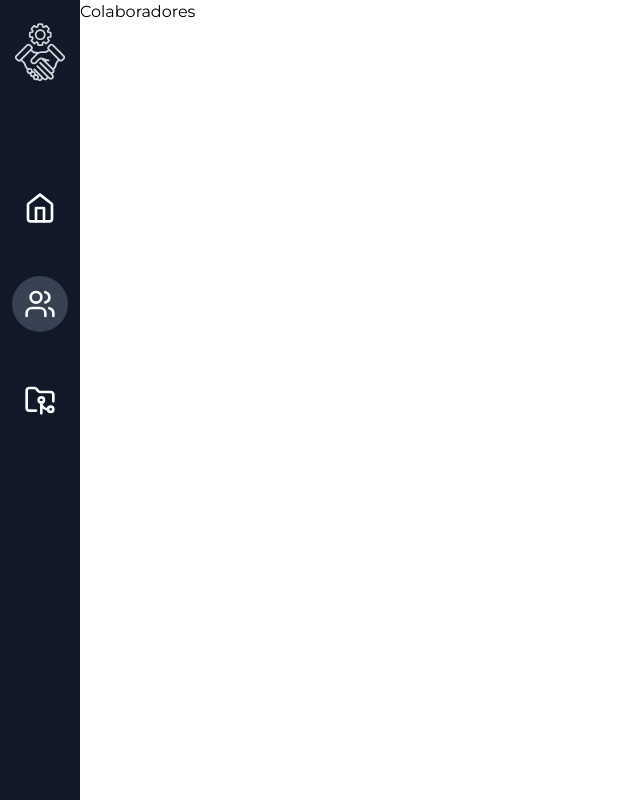
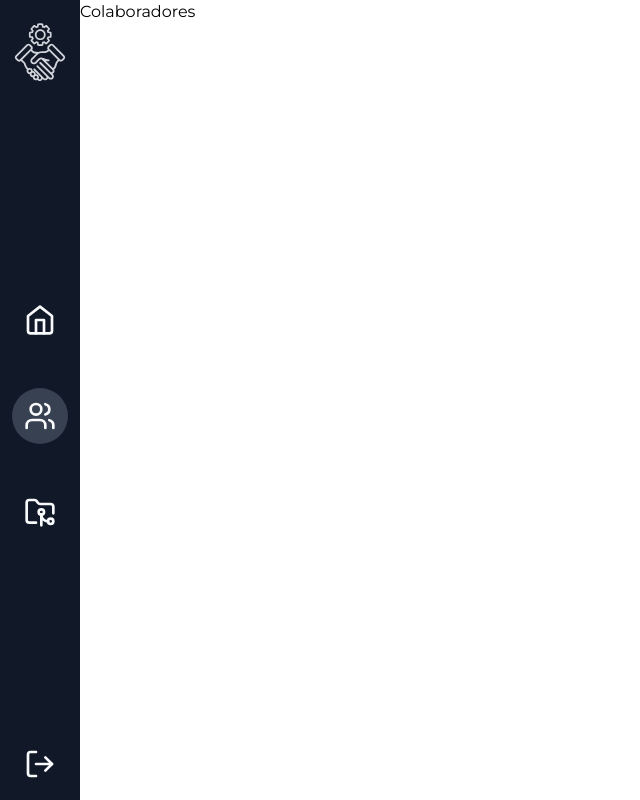
Before and after one commit to juaoantonio/desafio-frontend-encibra, a Next.js app: page /dashboard/colaboradores in a window 1280 px wide. Shown: the whole page, without its empty margins (0-640 px from the left). Built offline with nearby package versions, Linux system fonts and the light colour scheme.

Commit message:
feat: added logout button and refactor navbar

```diff
--- a/src/app/dashboard/components/ActiveLink.tsx
+++ b/src/app/dashboard/components/ActiveLink.tsx
@@ -6,13 +6,20 @@ import { usePathname, useRouter } from 'next/navigation'
 export function ActiveLink({
   children,
   href,
+  exact = false,
 }: {
   children: React.ReactNode
   href: string
+  exact?: boolean
 }) {
   const router = useRouter()
   const pathname = usePathname()
-  const activeStyle = pathname === href ? 'animate-activeLink' : ''
+
+  let activeStyle = pathname.startsWith(href) ? 'animate-activeLink' : ''
+
+  if (exact) {
+    activeStyle = pathname === href ? 'animate-activeLink' : ''
+  }
 
   function handleClick(e: React.MouseEvent<HTMLAnchorElement>) {
     e.preventDefault()
--- /dev/null
+++ b/src/app/dashboard/components/LogoutButton.tsx
@@ -0,0 +1,21 @@
+'use client'
+
+import { LogOut } from 'lucide-react'
+import { useRouter } from 'next/navigation'
+
+export function LogOutButton() {
+  const router = useRouter()
+
+  async function handleLogOut() {
+    const response = await fetch('/api/logout')
+    if (response.ok) {
+      router.push(response.url)
+    }
+  }
+
+  return (
+    <button onClick={handleLogOut}>
+      <LogOut height={32} width={32} className="stroke-gray-50" />
+    </button>
+  )
+}
--- a/src/app/dashboard/components/Nav.tsx
+++ b/src/app/dashboard/components/Nav.tsx
@@ -4,7 +4,7 @@ import { ActiveLink } from './ActiveLink'
 export function Nav() {
   return (
     <nav className="flex flex-col gap-10 items-center">
-      <ActiveLink href="/dashboard">
+      <ActiveLink href="/dashboard" exact>
         <Home className="stroke-gray-50" width={32} height={32} />
       </ActiveLink>
       <ActiveLink href="/dashboard/colaboradores">
--- a/src/app/dashboard/layout.tsx
+++ b/src/app/dashboard/layout.tsx
@@ -2,18 +2,21 @@ import Image from 'next/image'
 import { ReactNode } from 'react'
 import { Nav } from './components/Nav'
 import Link from 'next/link'
+import { LogOutButton } from './components/LogoutButton'
 
 export default function DashboardLayout({ children }: { children: ReactNode }) {
   return (
     <div>
-      <aside className="bg-gray-900 w-max h-screen fixed px-2 pt-5 space-y-24">
+      <aside className="bg-gray-900 w-max h-screen fixed px-2 py-5 flex flex-col justify-between items-center">
         <Link href="/dashboard">
           <Image src="/logo.svg" width={64} height={64} alt="Logo CoopDev" />
         </Link>
         <Nav />
+
+        <LogOutButton />
       </aside>
 
-      <main className="ml-20">{children}</main>
+      <div className="ml-20">{children}</div>
     </div>
   )
 }
```
